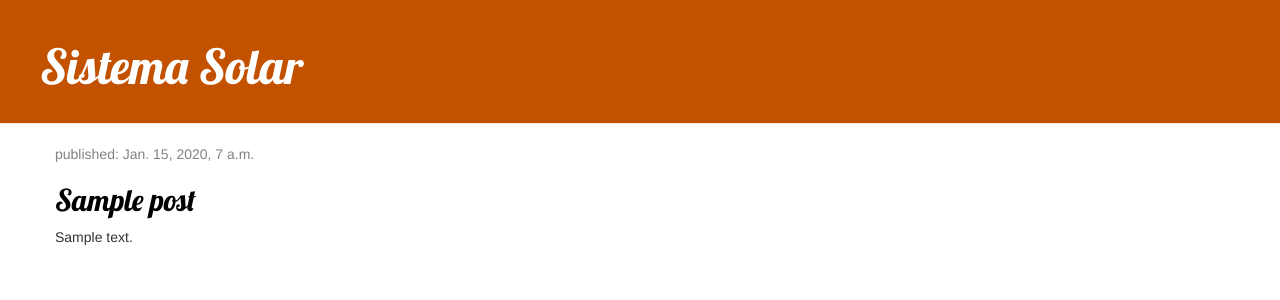
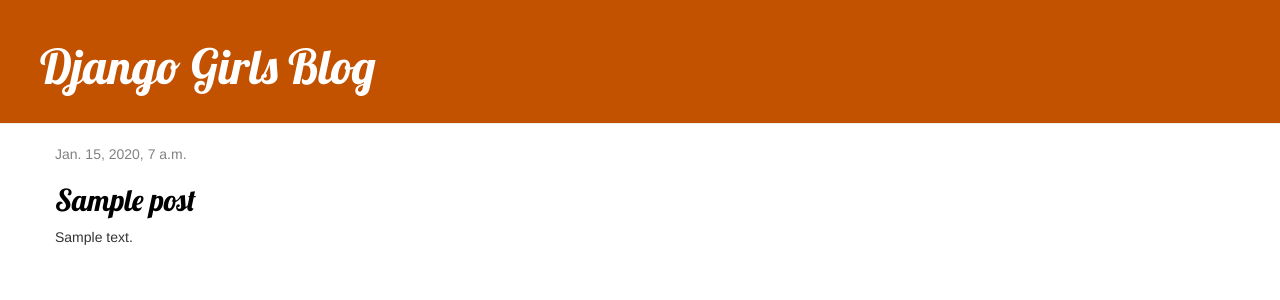
Before and after one commit to zigmon30/djangogirls, a Django app: page / in a window 1280 px wide. Shown: the top 300 px of the page. Run offline with Django 3.2, Linux system fonts and the light colour scheme; tables that the repository leaves empty hold one stand-in row (values such as "Sample post"); some libraries are stand-ins or nearby versions.

Commit message:
up extends base

```diff
--- /dev/null
+++ b/blog/templates/blog/base.html
@@ -0,0 +1,25 @@
+{% load static %}
+<html>
+    <head>
+        <title>Django Girls blog</title>
+        <link rel="stylesheet" href="//maxcdn.bootstrapcdn.com/bootstrap/3.2.0/css/bootstrap.min.css">
+        <link rel="stylesheet" href="//maxcdn.bootstrapcdn.com/bootstrap/3.2.0/css/bootstrap-theme.min.css">
+        <link rel="stylesheet" href="{% static 'css/blog.css' %}">
+        <link href="//fonts.googleapis.com/css?family=Lobster&subset=latin,latin-ext" rel="stylesheet" type="text/css">
+    </head>
+    <body>
+      <body>
+          <div class="page-header">
+              <h1><a href="/">Django Girls Blog</a></h1>
+          </div>
+          <div class="content container">
+              <div class="row">
+                  <div class="col-md-8">
+                  {% block content %}
+                  {% endblock %}
+                  </div>
+              </div>
+          </div>
+      </body>
+    </body>
+</html>
--- a/blog/templates/blog/post_list.html
+++ b/blog/templates/blog/post_list.html
@@ -1,31 +1,13 @@
-{% load static %}
-<html>
-    <head>
-        <title>Django Girls blog</title>
-        <link rel="stylesheet" href="//maxcdn.bootstrapcdn.com/bootstrap/3.2.0/css/bootstrap.min.css">
-        <link rel="stylesheet" href="//maxcdn.bootstrapcdn.com/bootstrap/3.2.0/css/bootstrap-theme.min.css">
-        <link rel="stylesheet" href="{% static 'css/blog.css' %}">
-        <link href="//fonts.googleapis.com/css?family=Lobster&subset=latin,latin-ext" rel="stylesheet" type="text/css">
-    </head>
-    <body>
-        <div class="page-header">
-            <h1><a href="/">Sistema Solar</a></h1>
-        </div>
+{% extends 'blog/base.html' %}
 
-        <div class="content container">
-    <div class="row">
-        <div class="col-md-8">
+{% block content %}
     {% for post in posts %}
         <div class="post">
             <div class="date">
-                        <p>published: {{ post.published_date }}</p>
+                {{ post.published_date }}
             </div>
             <h2><a href="">{{ post.title }}</a></h2>
             <p>{{ post.text|linebreaksbr }}</p>
         </div>
     {% endfor %}
-        </div>
-    </div>
-</div>
-    </body>
-</html>
+{% endblock %}
```
Lines whose indentation alone changed are shown as unchanged.
